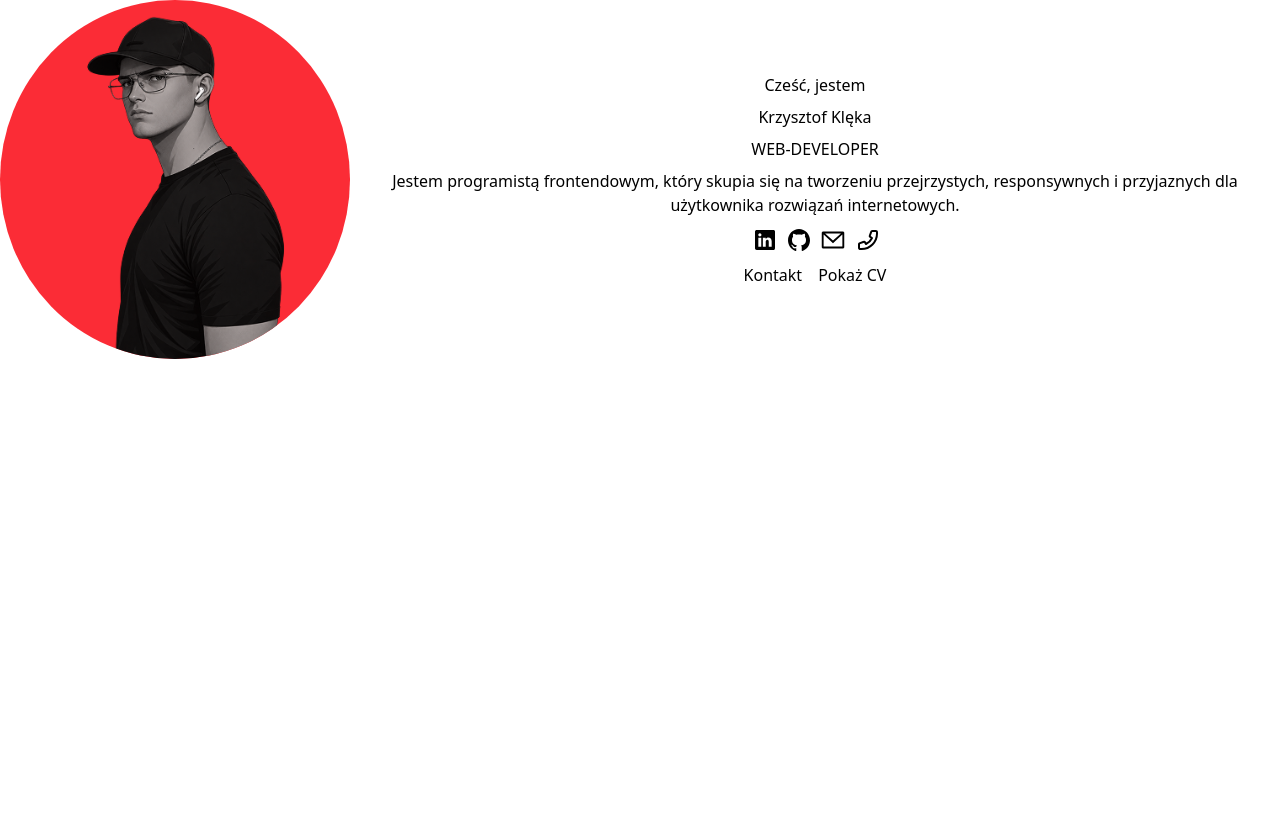
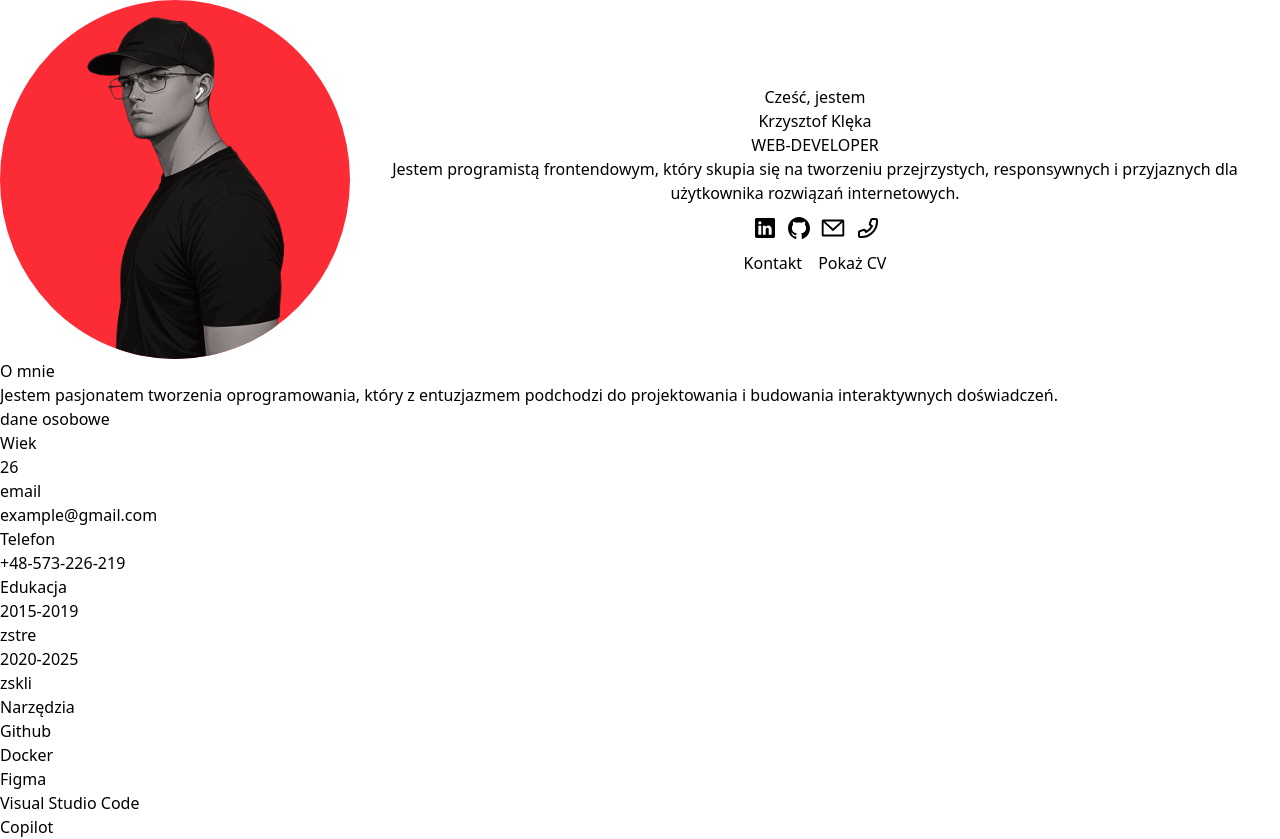
Before and after one commit to Kry765/portfolio, a Next.js app: page / in a window 1280 px wide. Before the commit the page ends 800 px from the top, so only its background shows below. Built offline with nearby package versions, Linux system fonts and the light colour scheme.

Commit message:
create a new section about me with html semantic, and create simple component for hero section

```diff
--- /dev/null
+++ b/app/components/sections/AboutMe.tsx
@@ -0,0 +1,44 @@
+export default function AboutMe() {
+  return (
+    <section id="about">
+      <h2>O mnie</h2>
+      <div>
+        <p>
+          Jestem pasjonatem tworzenia oprogramowania, który z entuzjazmem
+          podchodzi do projektowania i budowania interaktywnych doświadczeń.
+        </p>
+      </div>
+      <section>
+        <h3>dane osobowe</h3>
+        <dl>
+          <dt>Wiek</dt>
+          <dd>26</dd>
+          <dt>email</dt>
+          <a href="mailto:example@gmail.com">example@gmail.com</a>
+          <dt>Telefon</dt>
+          <a href="tel:+48573226219">+48-573-226-219</a>
+        </dl>
+      </section>
+      <section>
+        <h3>Edukacja</h3>
+        <dl>
+          <dt>2015-2019</dt>
+          <dd>zstre</dd>
+
+          <dt>2020-2025</dt>
+          <dd>zskli</dd>
+        </dl>
+      </section>
+      <section>
+        <h3>Narzędzia</h3>
+        <ul>
+          <li>Github</li>
+          <li>Docker</li>
+          <li>Figma</li>
+          <li>Visual Studio Code</li>
+          <li>Copilot</li>
+        </ul>
+      </section>
+    </section>
+  );
+}
--- a/app/components/sections/Hero.tsx
+++ b/app/components/sections/Hero.tsx
@@ -4,10 +4,11 @@ import phone from "@/app/assets/icon/phone.svg";
 import email from "@/app/assets/icon/email.svg";
 import linkedin from "@/app/assets/icon/linkedin.svg";
 import github from "@/app/assets/icon/github.svg";
+import ContactLinkIcon from "@/app/components/ui/ContactLinkIcon";
 
 export default function Hero() {
   return (
-    <header className="md:flex md:items-center md:justify-center">
+    <section id="hero" className="md:flex md:items-center md:justify-center">
       <div className="flex justify-center ">
         <div className="bg-red-500 flex justify-center items-center overflow-y-hidden rounded-[50%] min-w-[350px] min-h-[350px]">
           <Image
@@ -21,48 +22,61 @@ export default function Hero() {
         </div>
       </div>
       <div className="flex flex-col justify-center items-center text-center gap-2">
+        <div>
           <p>Cześć, jestem</p>
-        <p>Krzysztof Klęka</p>
+          <h1>Krzysztof Klęka</h1>
           <p>WEB-DEVELOPER</p>
           <p>
             Jestem programistą frontendowym, który skupia się na tworzeniu
             przejrzystych, responsywnych i przyjaznych dla użytkownika rozwiązań
             internetowych.
           </p>
-        <div className="flex justify-center items-center gap-2">
-          <a href="https://github.com/" target="_blank">
-            <Image
+        </div>
+        <ul className="flex justify-center items-center gap-2">
+          <li>
+            <ContactLinkIcon
+              href="https://www.linkedin.com/feed/"
               src={linkedin}
               alt="Linkedin icon - link"
               width={30}
               height={30}
+              external
             />
-          </a>
-          <a href="" target="_blank">
-            <Image
+          </li>
+          <li>
+            <ContactLinkIcon
+              href="https://github.com/Kry765"
               src={github}
               alt="GitHub icon - link"
               width={22}
               height={22}
+              external
             />
-          </a>
-          <a href="">
-            <Image src={email} alt="Email icon - link" width={30} height={30} />
-          </a>
-          <a href="">
-            <Image
+          </li>
+          <li>
+            <ContactLinkIcon
+              href="mailto:example@gmail.com"
+              src={email}
+              alt="Email icon - link"
+              width={30}
+              height={30}
+            />
+          </li>
+          <li>
+            <ContactLinkIcon
+              href="tel:+48123123123"
               src={phone}
               alt="Mobile phone icon - link"
               width={24}
               height={24}
             />
-          </a>
-        </div>
+          </li>
+        </ul>
         <div className="flex justify-center gap-4">
           <a href="#contact">Kontakt</a>
           <a href="#cv">Pokaż CV</a>
         </div>
       </div>
-    </header>
+    </section>
   );
 }
--- /dev/null
+++ b/app/components/ui/ContactLinkIcon.tsx
@@ -0,0 +1,29 @@
+"use client";
+import Image, { StaticImageData } from "next/image";
+
+type ContactLinkProps = {
+  href: string;
+  src: string;
+  alt: string;
+  width: number;
+  height: number;
+  external?: boolean;
+};
+
+export default function ContactLinkIcon({
+  href,
+  src,
+  alt,
+  width,
+  height,
+  external,
+}: ContactLinkProps) {
+  return (
+    <a
+      href={href}
+      {...(external ? { target: "_blank", rel: "noopener noreferrer" } : {})}
+    >
+      <Image src={src} alt={alt} width={width} height={height} />
+    </a>
+  );
+}
--- a/app/page.tsx
+++ b/app/page.tsx
@@ -1,8 +1,10 @@
+import AboutMe from "./components/sections/AboutMe";
 import Hero from "./components/sections/Hero";
 export default function Home() {
   return (
     <div>
       <Hero />
+      <AboutMe />
     </div>
   );
 }
```
Lines whose indentation alone changed are shown as unchanged.
